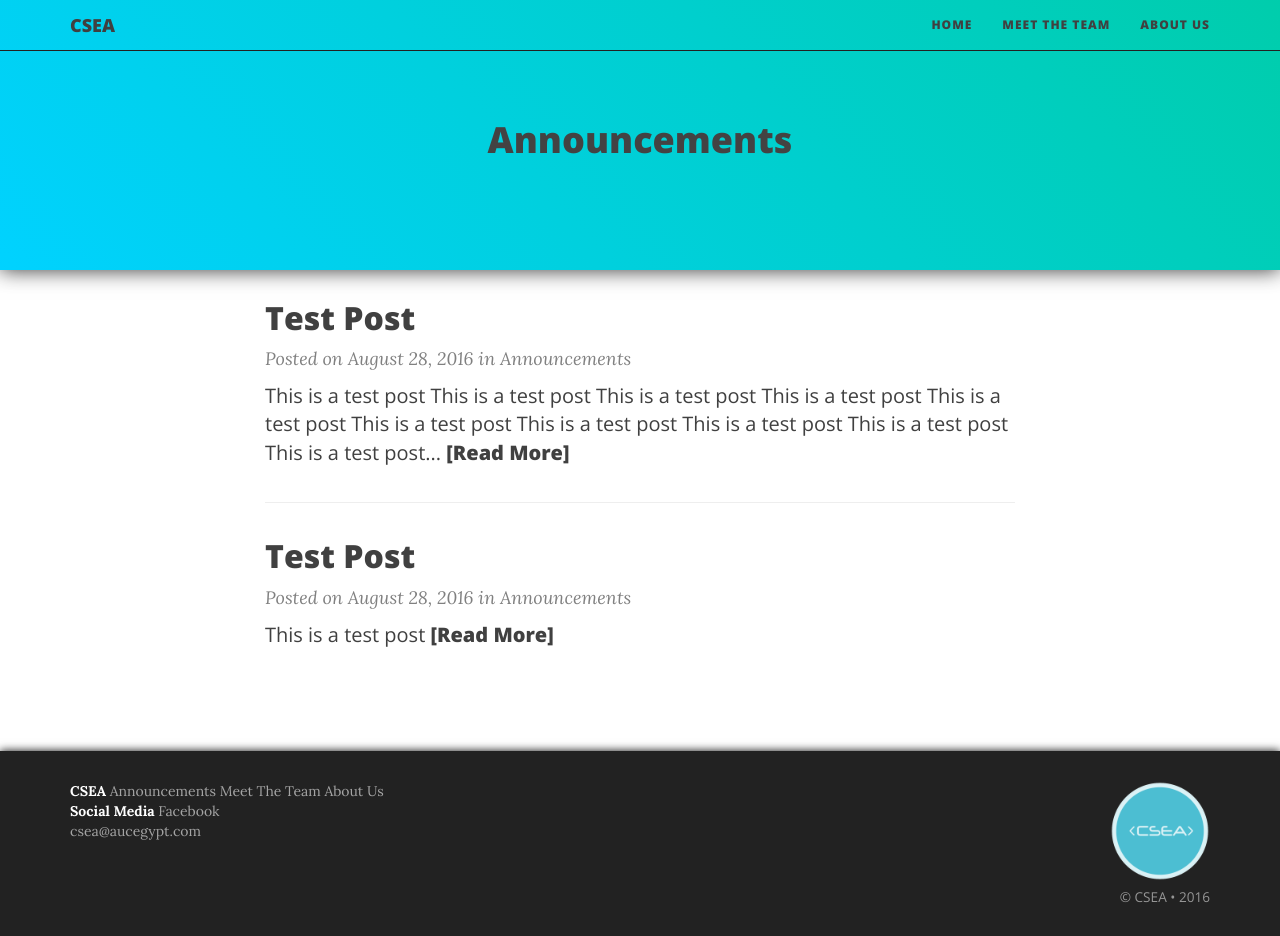
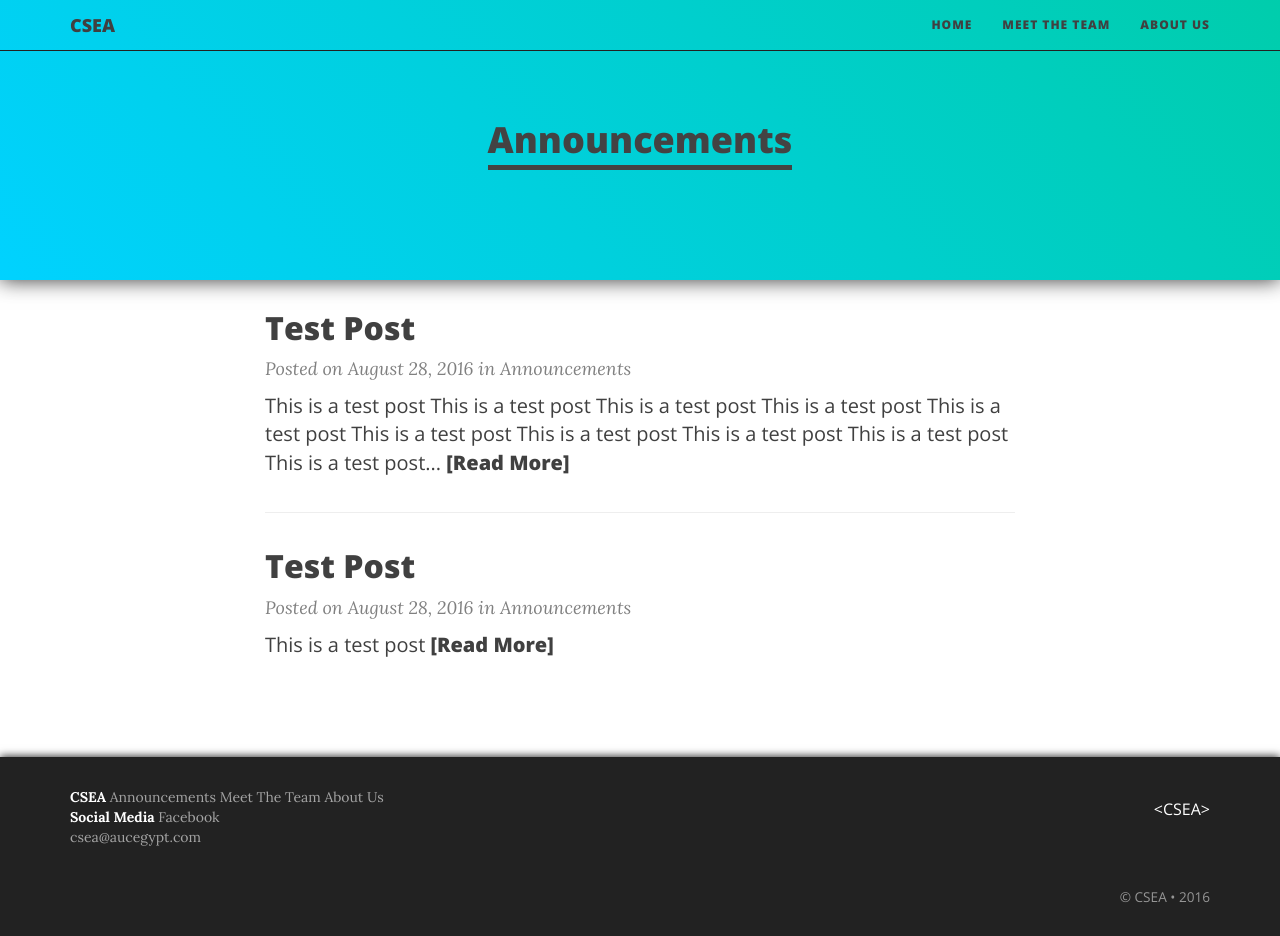
Before and after one commit to CSEA-AUC/Website, a Jekyll site: the page built from blog/index.html, in a window 1280 px wide and 936 px high. Built offline with Jekyll 4.4.1, drawn with Linux system fonts in a browser that asks for light colours; nearby versions of some CDN libraries; the list of posts is cut into pages by our own code.

Commit message:
Some more adjustments before revamping the accouncements page

```diff
--- a/_includes/footer.html
+++ b/_includes/footer.html
@@ -16,7 +16,8 @@
             </div>
             <div class="col-xs-6 copyright">
                 <div class="footer-logo-container">
-                    <img src="/../assets/img/CSEAlogo%20Transparent.png" alt="CSEA Logo">
+                    <p>&lt;CSEA&gt;</p>
+                    <!--<img src="/../assets/img/CSEAlogo%20Transparent.png" alt="CSEA Logo">-->
                 </div>
                 <small>© CSEA &bull; 2016</small>
             </div>
--- a/_sass/_homepage.scss
+++ b/_sass/_homepage.scss
@@ -5,7 +5,11 @@
 
 .landing-page {
     color: white;
-    background: black;
+    -webkit-background-size: cover;
+    -moz-background-size: cover;
+    -o-background-size: cover;
+    background-size: cover;
+    background: black no-repeat center;
     height: 100%;
     position: relative;
     text-align: center;
@@ -74,3 +78,11 @@
 .fheight {
     height: 100%;
 }
+
+// For background image
+//background-repeat:no-repeat;
+//-webkit-background-size:cover;
+//-moz-background-size:cover;
+//-o-background-size:cover;
+//background-size:cover;
+//background-position:center;
--- a/_sass/_post-page-headers.scss
+++ b/_sass/_post-page-headers.scss
@@ -189,5 +189,7 @@
     }
     h1 {
         display: inline-block;
+        padding-bottom: 5px;
+        border-bottom: 5px solid;
     }
 }
```
